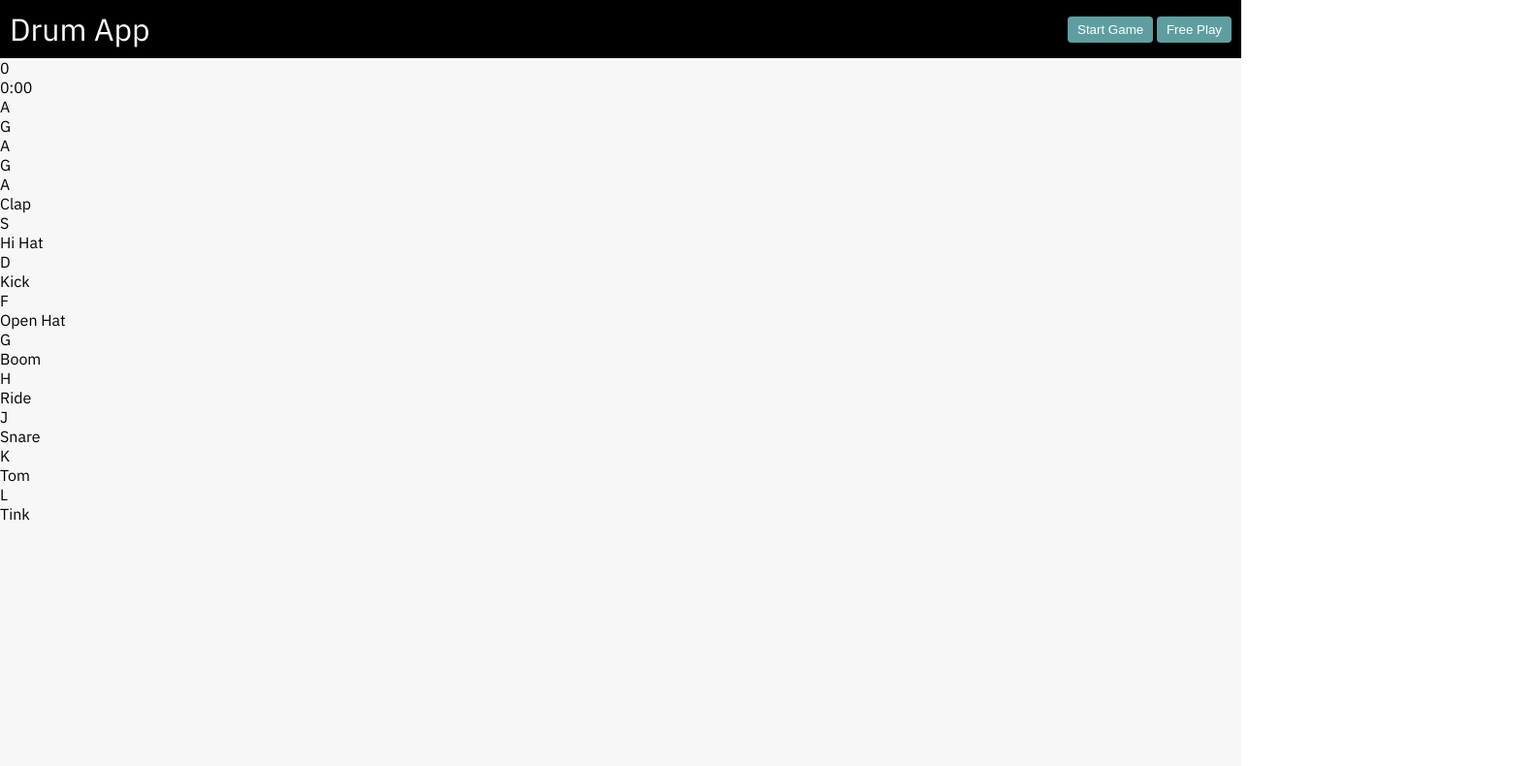
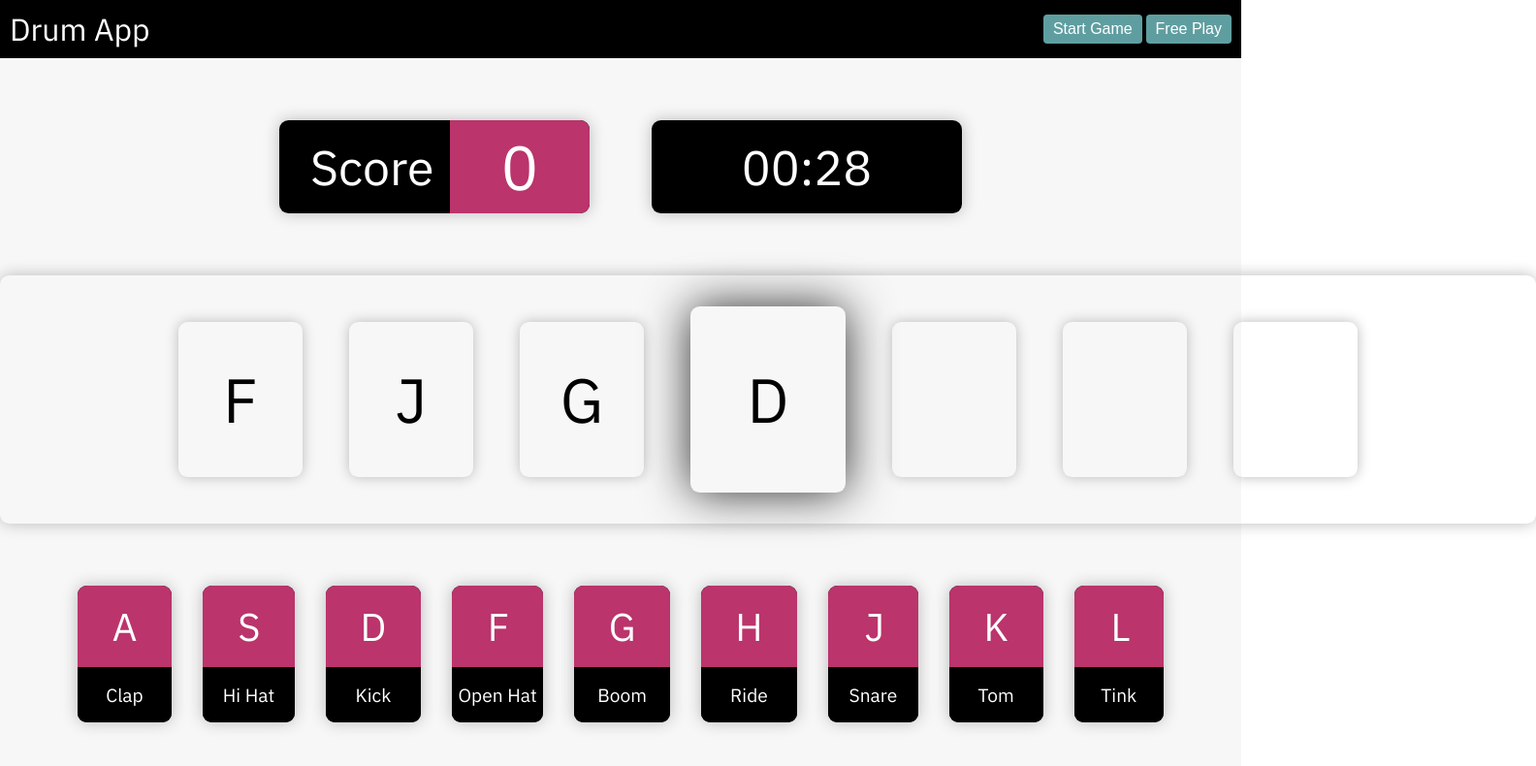
Before and after one commit to yashim-deriv/besquare-starter, a plain HTML site: page index.html in a window 1280 px wide. Both pictures are taken after a click on the button "Start Game". Shown: the whole page at 97% size, 1584 px wide, since content can reach past the window. Drawn offline with Linux system fonts and the light colour scheme.

Commit message:
TEAM  4 drum app

```diff
--- a/index.html
+++ b/index.html
@@ -17,16 +17,17 @@
     <nav>
       <div class="app-logo">Drum App</div>
       <div class="menu">
-        <button>Start Game</button>
+        <button id="start">Start Game</button>
         <button>Free Play</button>
       </div>
     </nav>
     <div class="main-content">
       <div class="data-display">
         <div class="score-box">
+          Score
           <div id="score">0</div>
         </div>
-        <div id="timer">0:00</div>
+        <div id="timer" class="timer-box">00:00</div>
       </div>
       <div class="target-box">
         <div class="target-card">A</div>
@@ -37,7 +38,7 @@
         <div class="target-card"></div>
         <div class="target-card"></div>
       </div>
-      <div class="key-box">
+      <div class="key-box" id="key-box">
         <div id="clap" class="key-card">
           <div class="header">A</div>
           <div class="content">Clap</div>
@@ -76,5 +77,7 @@
         </div>
       </div>
     </div>
+
+    <script src="main.js"></script>
   </body>
 </html>
--- a/main.css
+++ b/main.css
@@ -1,3 +1,7 @@
+* {
+  box-sizing: border-box;
+}
+
 body {
   margin: 0;
   font-family: "IBM Plex Sans", sans-serif;
@@ -8,7 +12,7 @@ nav {
   color: white;
   display: inline-flex;
   align-items: center;
-  width: calc(100% - 20px);
+  width: 100%;
   height: 60px;
   padding: 0 10px;
 }
@@ -18,7 +22,7 @@ nav {
 }
 
 .app-logo {
-  font-size: 32px;
+  font-size: 2rem;
 }
 
 .menu > button {
@@ -27,9 +31,142 @@ nav {
   border-radius: 4px;
   padding: 6px 10px;
   color: white;
+  font-size: 1rem;
 }
 
 .main-content {
   background-color: rgb(247, 247, 247);
   height: 100vh;
 }
+
+.data-display {
+  display: flex;
+  flex-wrap: wrap;
+  justify-content: center;
+  padding: 4rem 0;
+  font-size: 50px;
+}
+
+.score-box {
+  margin: 0 2rem;
+  background-color: black;
+  width: 20rem;
+  height: 6rem;
+  border-radius: 0.6rem;
+  color: white;
+  display: inline-flex;
+  justify-content: center;
+  align-items: center;
+  padding-left: 2rem;
+
+  overflow: hidden;
+  box-shadow: 0 0 1rem rgb(185, 185, 185);
+}
+.score-box > #score {
+  background-color: #bb346c;
+  width: 50%;
+  height: 100%;
+  background-color: #bb346c;
+  justify-content: center;
+  display: inline-flex;
+  align-items: center;
+  justify-content: center;
+  font-size: 64px;
+  margin-left: auto;
+}
+
+#timer {
+  margin: 0 2rem;
+  background-color: black;
+  width: 20rem;
+  height: 6rem;
+  border-radius: 0.6rem;
+  color: white;
+
+  display: inline-flex;
+  align-items: center;
+  justify-content: center;
+  box-shadow: 0 0 1rem rgb(185, 185, 185);
+}
+
+.target-box {
+  box-shadow: 0 0 1rem rgb(185, 185, 185);
+  padding: 2rem 10rem;
+  border-radius: 0.6rem;
+  display: flex;
+  justify-content: center;
+  align-items: center;
+  width: fit-content;
+  margin: auto;
+}
+
+.target-card {
+  display: flex;
+  justify-content: center;
+  align-items: center;
+
+  box-shadow: 0 0 0.8rem rgb(185, 185, 185);
+  font-size: 4rem;
+  display: inline-flex;
+  height: 10rem;
+  width: 8rem;
+
+  margin: 0 1.5rem;
+  border-radius: 0.6rem;
+}
+
+.target-card.active {
+  /*border-color: rgb(127, 229, 255); */
+  /* border-color: #bb346c;
+  box-shadow: 0 0 2rem #bb346c; */
+  border-color: #2c2c2c;
+  box-shadow: 0 0 3rem #2c2c2c;
+  height: 12rem;
+  width: 10rem;
+}
+
+.target-card.correct {
+  box-shadow: 0 1px 10px 1px #169716;
+}
+
+.target-card.wrong {
+  box-shadow: 0 1px 10px 1px #ff5959;
+}
+
+.target-card.timeout {
+  box-shadow: 0 1px 10px 1px #ffae00;
+}
+
+.key-box {
+  margin: 2rem;
+  padding: 2rem;
+  border-radius: 0.6rem;
+  display: flex;
+  justify-content: center;
+}
+
+.key-card {
+  background-color: black;
+  margin: 0 1rem;
+  border-radius: 0.6rem;
+  overflow: hidden;
+  box-shadow: 0 0 1rem rgb(185, 185, 185);
+}
+
+.key-card > .header {
+  background-color: #bb346c;
+  display: flex;
+  align-items: center;
+  justify-content: center;
+  padding: 1rem 3rem;
+  font-size: 2.5rem;
+  color: white;
+}
+
+.key-card > .content {
+  background-color: black;
+  color: white;
+  padding: 1rem 0;
+  font-size: 1.2rem;
+  text-align: center;
+}
--- /dev/null
+++ b/main.js
@@ -0,0 +1,197 @@
+// nested objects of sounds
+const sounds = {
+  boom: {
+    key: "g",
+    audio: "boom.wav",
+  },
+
+  clap: {
+    key: "a",
+    audio: "clap.wav",
+  },
+
+  hi_hat: {
+    key: "s",
+    audio: "hi_hat.wav",
+  },
+
+  kick: {
+    key: "d",
+    audio: "kick.wav",
+  },
+
+  open_hat: {
+    key: "f",
+    audio: "open_hat.wav",
+  },
+
+  ride: {
+    key: "h",
+    audio: "ride.wav",
+  },
+
+  snare: {
+    key: "j",
+    audio: "snare.wav",
+  },
+
+  tink: {
+    key: "l",
+    audio: "tink.wav",
+  },
+
+  tom: {
+    key: "k",
+    audio: "tom.wav",
+  },
+};
+
+// function to play sound according to chosen key or button
+const playSound = (sound) => {
+  let audio = new Audio(`sounds/${sounds[sound].audio}`);
+  audio.play();
+};
+
+// event listening when key press
+document.addEventListener("keypress", (event) => {
+  let keyInput = event.key;
+
+  // loop through the sounds object
+  for (const sound in sounds) {
+    if (keyInput === sounds[sound].key) {
+      playSound(sound);
+    }
+  }
+});
+
+// event listener when button click
+let keyBox = document.getElementById("key-box");
+let keyBoxChildren = Array.from(keyBox.children);
+
+for (const sound in keyBoxChildren) {
+  keyBoxChildren[sound].addEventListener("click", () => {
+    keyClick = keyBoxChildren[sound].id;
+    // loop through the sounds object
+    for (const sound in sounds) {
+      if (keyClick === sound) {
+        playSound(sound);
+      }
+    }
+  });
+}
+
+// generate random sequence of sound
+// insert keys of sounds into an array
+const soundKeys = [];
+for (const sound in sounds) {
+  soundKeys.push(sounds[sound].key);
+}
+
+//function to shuffle the array
+const shuffle = (array) => {
+  let currentIndex = array.length,
+    randomIndex;
+
+  // While there remain elements to shuffle...
+  while (currentIndex != 0) {
+    // Pick a remaining element...
+    randomIndex = Math.floor(Math.random() * currentIndex);
+    currentIndex--;
+
+    // And swap it with the current element.
+    [array[currentIndex], array[randomIndex]] = [
+      array[randomIndex],
+      array[currentIndex],
+    ];
+  }
+
+  return array;
+};
+
+let targetCards = document.querySelectorAll(".target-card");
+let targetParent = document.querySelector(".target-box");
+let soundKeyIndex = 0;
+let interval_id;
+
+// events when start game is clicked
+// shuffles and inserts sequence of keys
+document.getElementById("start").addEventListener("click", () => {
+  clearInterval(interval_id);
+  startTime();
+
+  shuffle(soundKeys);
+  soundKeyIndex = 0;
+  for (let i = 3; i > -1; i--) {
+    targetParent.children[i].textContent =
+      soundKeys[soundKeyIndex].toUpperCase();
+    soundKeyIndex += 1;
+  }
+
+  for (let i = 6; i > 3; i--) {
+    targetParent.children[i].classList.remove("correct");
+    targetParent.children[i].classList.remove("wrong");
+    targetParent.children[i].textContent = "";
+  }
+
+  // initialize score
+  score = 0;
+  score_id.textContent = 0;
+  // add event listener keypress
+  document.addEventListener("keypress", arrangeTargetContent);
+});
+
+let score_id = document.getElementById("score");
+let score = 0;
+
+function rotateRight(arr) {
+  let last = arr.pop();
+  arr.unshift(last);
+  return arr;
+}
+
+// change the arrangment of the target-card
+// determine if key input is the same with the active target-card value
+const arrangeTargetContent = (event) => {
+  if (event.key.toUpperCase() === targetParent.children[3].textContent) {
+    targetParent.children[3].classList.add("correct");
+
+    score = score + 1;
+    score_id.textContent = score;
+  } else {
+    targetParent.children[3].classList.add("wrong");
+  }
+  targetParent.children[3].classList.remove("active");
+  temp = Array.from(targetParent.children);
+  rotateRight(temp).forEach((value, index) => {
+    if (index < 3) {
+      value.classList.remove(...value.classList);
+      value.classList.add("target-card");
+      value.textContent =
+        shuffle(soundKeys)[
+          Math.floor(Math.random() * soundKeys.length)
+        ].toUpperCase();
+    }
+    targetParent.appendChild(value);
+  });
+  targetParent.children[3].classList.add("active");
+};
+
+//timer
+function startTime() {
+  let current_time = 30;
+  interval_id = setInterval(() => {
+    current_time--;
+    const timer_id = document.getElementById("timer");
+    timer_id.textContent = formatTime(current_time);
+    if (current_time === 0) {
+      clearInterval(interval_id);
+      document.removeEventListener("keypress", arrangeTargetContent);
+    }
+  }, 1000);
+}
+
+function formatTime(time) {
+  minutes = ("0" + Math.floor(time / 60)).substr(-2);
+  seconds = ("0" + Math.floor(time % 60)).substr(-2);
+  return `${minutes}:${seconds}`;
+}
```
Also changed, not shown: 1 other file.
